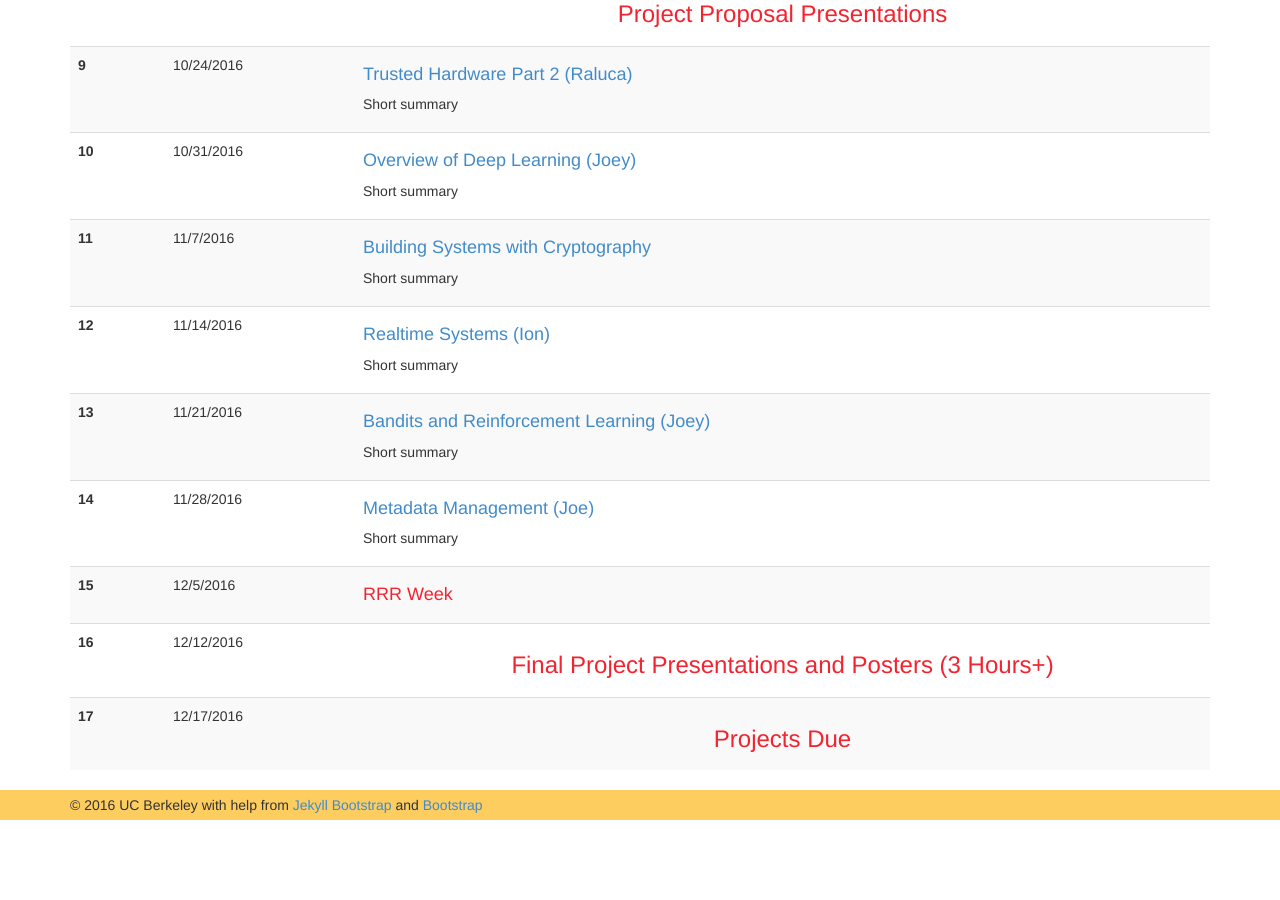
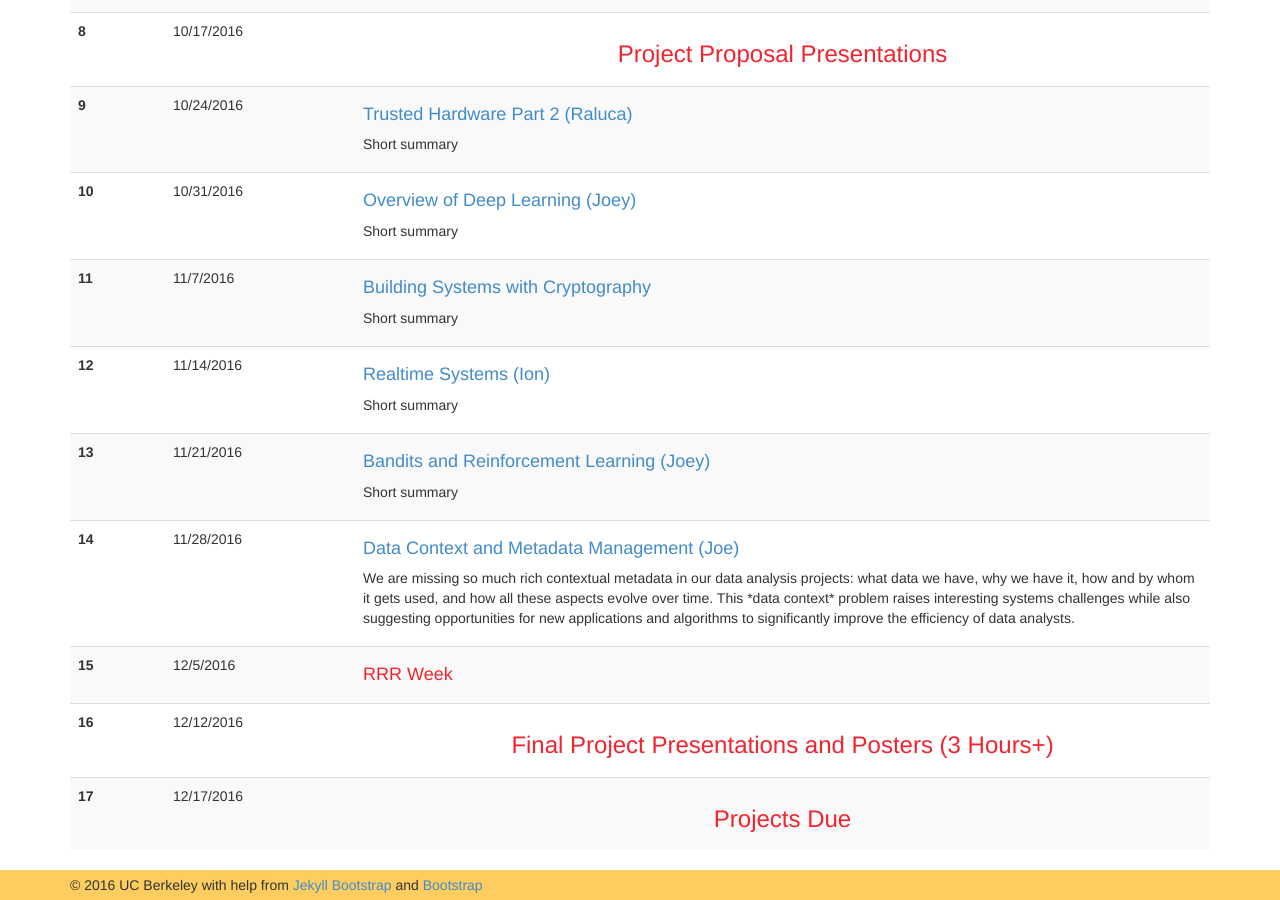
Before and after one commit to ucbrise/cs294-rise-fa16, a Jekyll site: the page built from syllabus.md, in a window 1280 px wide and 900 px high, scrolled down 1153 px. Built offline with Jekyll 4.4.1, drawn with Linux system fonts in a browser that asks for light colours; nearby versions of some CDN libraries; before the commit the page ends 1973 px from its top, so only the background shows below that; some of the changed text lies outside the part shown.

Commit message:
Update syllabus.md

```diff
--- a/syllabus.md
+++ b/syllabus.md
@@ -54,7 +54,7 @@ This is a table containing items covered in the class.
             </a>
          </h4>
          <p>
-            Short summary
+            Computer scienctists have figured out how to build scalable distributed systems for analyzing data in parallel. But we haven't really cracked the general-purpose distributed programming problem. Could we translate our success with distributed data analytics back to solve the "hard parts" of distributed programming? Today we'll dig deep into that question.
          </p>
       </td>
    </tr>
@@ -204,11 +204,11 @@ This is a table containing items covered in the class.
       <td>
          <h4>
             <a href="{{ site.baseurl }}/metadata.html">
-               Metadata Management (Joe)
+               Data Context and Metadata Management (Joe)
             </a>
          </h4>
          <p>
-            Short summary
+We are missing so much rich contextual metadata in our data analysis projects: what data we have, why we have it, how and by whom it gets used, and how all these aspects evolve over time. This *data context* problem raises interesting systems challenges while also suggesting opportunities for new applications and algorithms to significantly improve the efficiency of data analysts.
          </p>
       </td>
    </tr>
```
